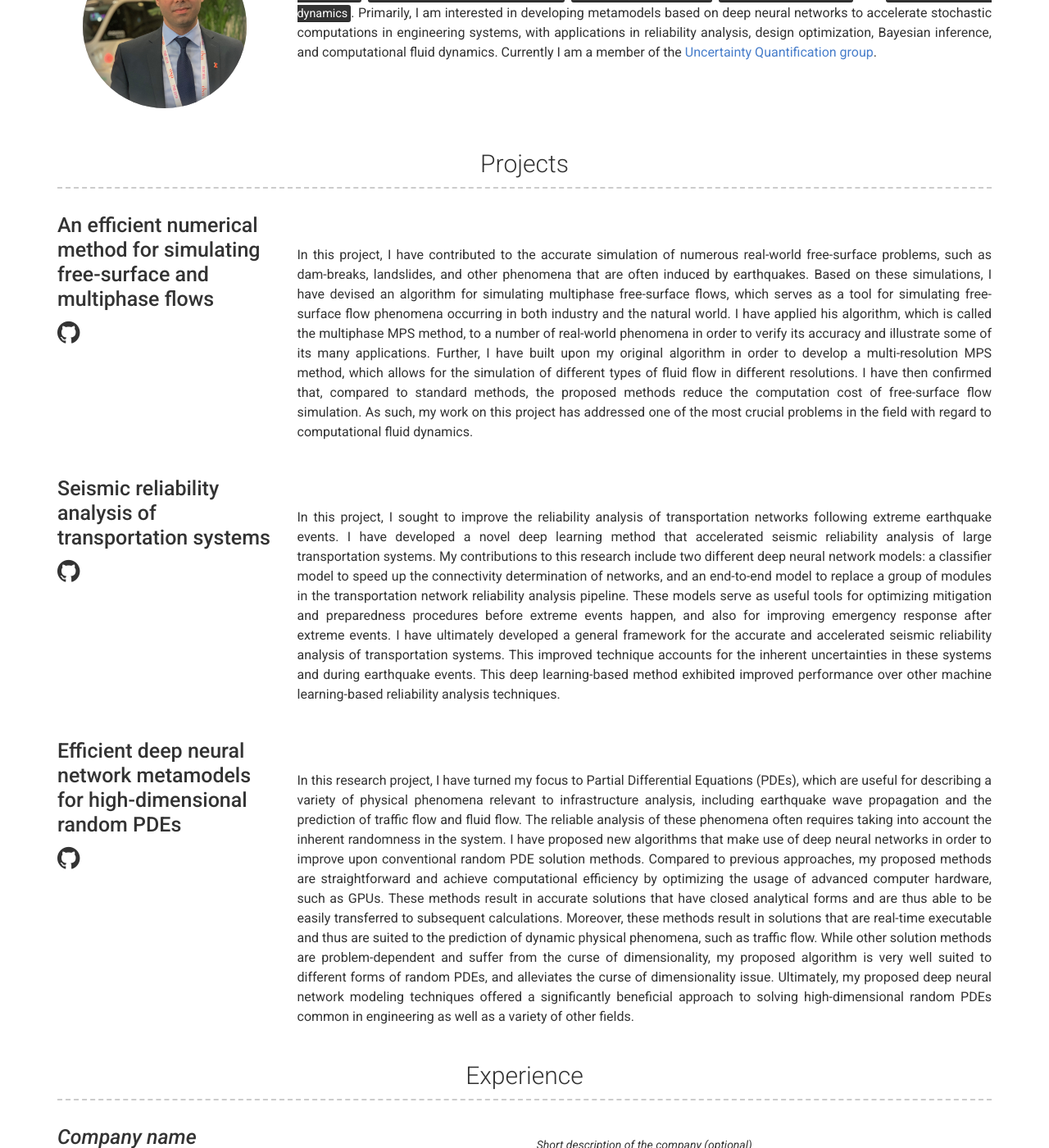
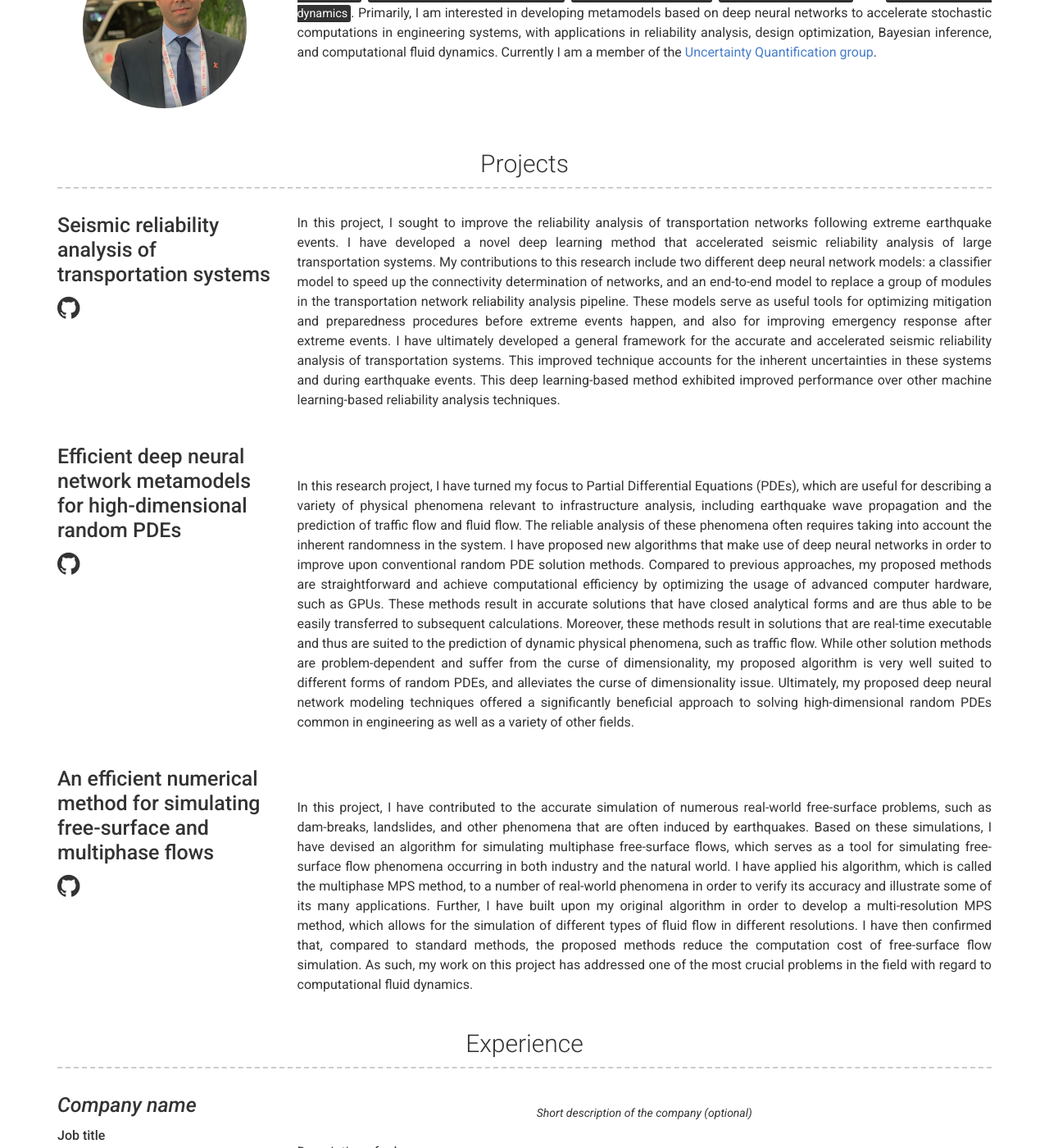
Before and after one commit to mnabian/mnabian.github.io, a Jekyll site: the page built from index.md, in a window 1280 px wide and 1400 px high, scrolled down 397 px. Shown: the whole window at 82% size. Built offline with Jekyll 4.4.1, drawn with Linux system fonts in a browser that asks for light colours; some of the changed lines change nothing that is shown.

Commit message:
Initial resume setup

```diff
--- a/_config.yml
+++ b/_config.yml
@@ -25,9 +25,6 @@ about_content: | # this will include new lines to allow paragraphs
 # Projects Section
 # projects_title: Projects #(Use this to override about projects section title)
 
-# Experience Section
-# experience_title: Experience #(Use this to override about experience section title)
-
 # Education Section
 # educaton_title: Education #(Use this to override about education section title)
 
--- a/_data/projects.yml
+++ b/_data/projects.yml
@@ -1,11 +1,6 @@
 # Project template
-- name: An efficient numerical method for simulating free-surface and multiphase flows
-  quote: >
-  description: | # this will include new lines to allow paragraphs
-    In this project, I have contributed to the accurate simulation of numerous real-world free-surface problems, such as dam-breaks, landslides, and other phenomena that are often induced by earthquakes. Based on these simulations, I have devised an algorithm for simulating multiphase free-surface flows, which serves as a tool for simulating free-surface flow phenomena occurring in both industry and the natural world. I have applied his algorithm, which is called the multiphase MPS method, to a number of real-world phenomena in order to verify its accuracy and illustrate some of its many applications. Further, I have built upon my original algorithm in order to develop a multi-resolution MPS method, which allows for the simulation of different types of fluid flow in different resolutions. I have then confirmed that, compared to standard methods, the proposed methods reduce the computation cost of free-surface flow simulation. As such, my work on this project has addressed one of the most crucial problems in the field with regard to computational fluid dynamics.
 
 - name: Seismic reliability analysis of transportation systems
-  quote: >
   description: | # this will include new lines to allow paragraphs
     In this project, I sought to improve the reliability analysis of transportation networks following extreme earthquake events. I have developed a novel deep learning method that accelerated seismic reliability analysis of large transportation systems. My contributions to this research include two different deep neural network models: a classifier model to speed up the connectivity determination of networks, and an end-to-end model to replace a group of modules in the transportation network reliability analysis pipeline. These models serve as useful tools for optimizing mitigation and preparedness procedures before extreme events happen, and also for improving emergency response after extreme events. I have ultimately developed a general framework for the accurate and accelerated seismic reliability analysis of transportation systems. This improved technique accounts for the inherent uncertainties in these systems and during earthquake events. This deep learning-based method exhibited improved performance over other machine learning-based reliability analysis techniques.
 
@@ -13,3 +8,8 @@
   quote: >
   description: | # this will include new lines to allow paragraphs
     In this research project, I have turned my focus to Partial Differential Equations (PDEs), which are useful for describing a variety of physical phenomena relevant to infrastructure analysis, including earthquake wave propagation and the prediction of traffic flow and fluid flow. The reliable analysis of these phenomena often requires taking into account the inherent randomness in the system. I have proposed new algorithms that make use of deep neural networks in order to improve upon conventional random PDE solution methods. Compared to previous approaches, my proposed methods are straightforward and achieve computational efficiency by optimizing the usage of advanced computer hardware, such as GPUs. These methods result in accurate solutions that have closed analytical forms and are thus able to be easily transferred to subsequent calculations. Moreover, these methods result in solutions that are real-time executable and thus are suited to the prediction of dynamic physical phenomena, such as traffic flow. While other solution methods are problem-dependent and suffer from the curse of dimensionality, my proposed algorithm is very well suited to different forms of random PDEs, and alleviates the curse of dimensionality issue. Ultimately, my proposed deep neural network modeling techniques offered a significantly beneficial approach to solving high-dimensional random PDEs common in engineering as well as a variety of other fields.
+
+- name: An efficient numerical method for simulating free-surface and multiphase flows
+  quote: >
+  description: | # this will include new lines to allow paragraphs
+    In this project, I have contributed to the accurate simulation of numerous real-world free-surface problems, such as dam-breaks, landslides, and other phenomena that are often induced by earthquakes. Based on these simulations, I have devised an algorithm for simulating multiphase free-surface flows, which serves as a tool for simulating free-surface flow phenomena occurring in both industry and the natural world. I have applied his algorithm, which is called the multiphase MPS method, to a number of real-world phenomena in order to verify its accuracy and illustrate some of its many applications. Further, I have built upon my original algorithm in order to develop a multi-resolution MPS method, which allows for the simulation of different types of fluid flow in different resolutions. I have then confirmed that, compared to standard methods, the proposed methods reduce the computation cost of free-surface flow simulation. As such, my work on this project has addressed one of the most crucial problems in the field with regard to computational fluid dynamics.
```
